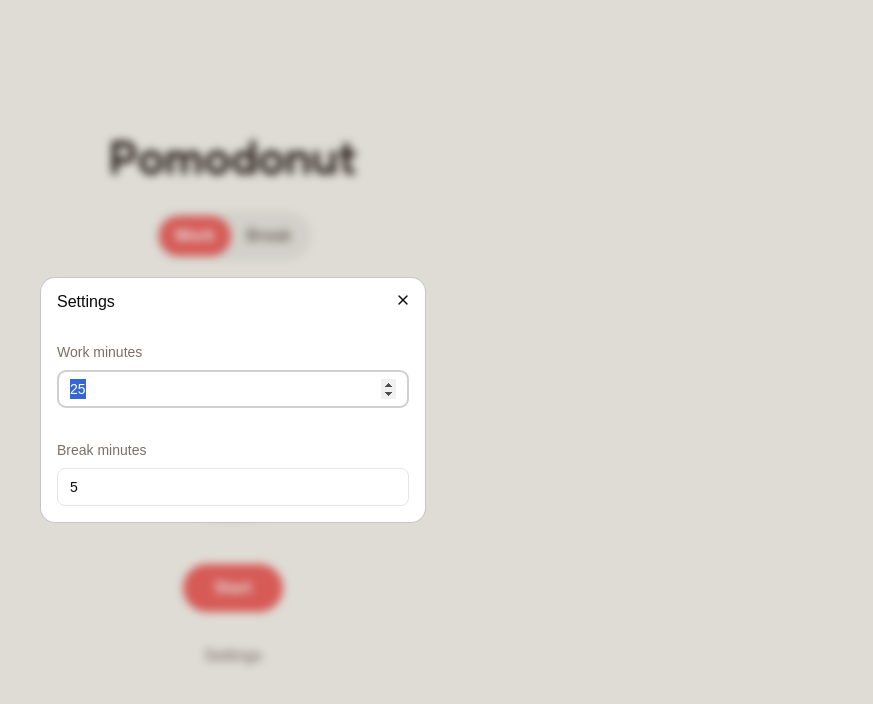
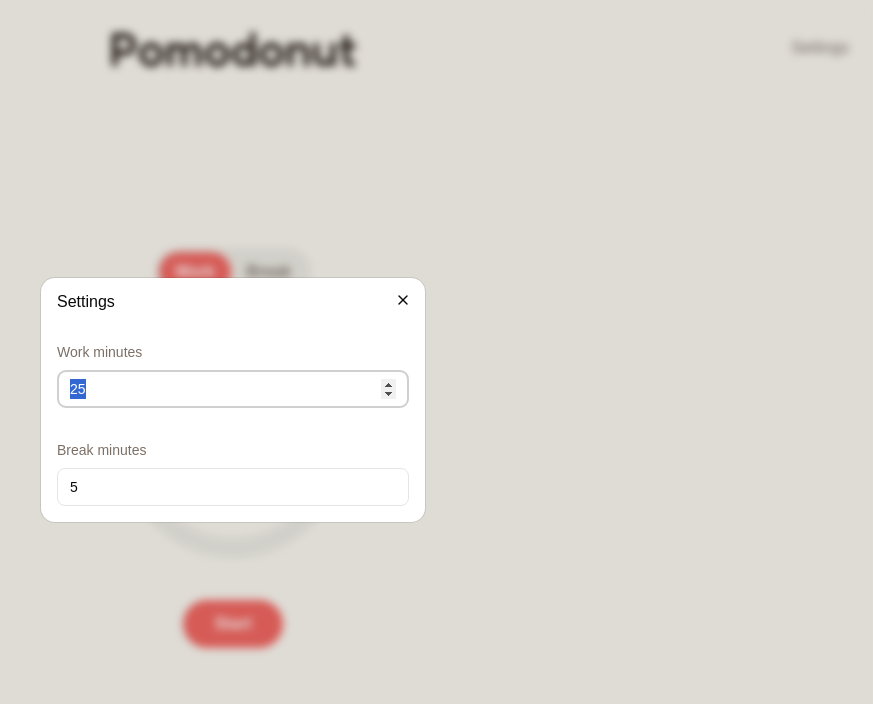
Before and after one commit to tyrbujac/pomodonut-react, a React (Vite) app: page / in a window 1280 px wide. Both pictures are taken after a click on the button "Settings". Shown: the top 704 px of the page, without its empty margins (407-1280 px from the left). Built offline with nearby package versions, Linux system fonts and the light colour scheme.

Commit message:
Animate mode toggle with Framer Motion layoutId

```diff
--- a/src/App.tsx
+++ b/src/App.tsx
@@ -1,15 +1,23 @@
 import { useState, useEffect } from "react";
 import { Dialog, DialogContent, DialogTrigger, DialogTitle } from "@/components/ui/dialog"
+import { motion } from "framer-motion";
 
 function ModeButton({ label, onClick, isActive }: { label: string; onClick: () => void; isActive: boolean }) {
   return (
     <button
       onClick={onClick}
-      className={`px-4 py-2 rounded-full font-semibold transition-colors ${
-        isActive ? "bg-coral text-white" : "text-dim"
-      }`}
+      className="relative px-4 py-2 rounded-full font-semibold cursor-pointer"
     >
+      {isActive && (
+        <motion.div
+          layoutId="toggle-pill"
+          className="absolute inset-0 bg-coral rounded-full"
+          transition={{ type: "spring", stiffness: 300, damping: 30 }}
+        />
+      )}
+      <span className={`relative z-10 ${isActive ? "text-white" : "text-dim"}`}>
         {label}
+      </span>
     </button>
   );
 }
@@ -58,9 +66,39 @@
   }, [workMinutes, breakMinutes]);
 
   return (
-    <div className="min-h-screen bg-bg text-ink flex flex-col items-center justify-center gap-8">
-      <h1 className="text-5xl font-display font-medium">Pomodonut</h1>
+    <div className="min-h-screen bg-bg text-ink flex flex-col">
+      <header className="grid grid-cols-3 items-center p-6">
+        <div />
+        <h1 className="text-5xl font-display font-medium text-center">Pomodonut</h1>
+        <div className="flex justify-end">
+        <Dialog>
+          <DialogTrigger className="text-dim">Settings</DialogTrigger>
+          <DialogContent>
+            <DialogTitle>Settings</DialogTitle>
+            <div className="flex flex-col gap-2 mt-4">
+              <label className="text-sm text-dim">Work minutes</label>
+              <input
+                type="number"
+                value={workMinutes}
+                onChange={(e) => setWorkMinutes(Number(e.target.value))}
+                className="border rounded-md px-3 py-2"
+              />
+            </div>
+            <div className="flex flex-col gap-2 mt-4">
+              <label className="text-sm text-dim">Break minutes</label>
+              <input
+                type="number"
+                value={breakMinutes}
+                onChange={(e) => setBreakMinutes(Number(e.target.value))}
+                className="border rounded-md px-3 py-2"
+              />
+            </div>
+          </DialogContent>
+        </Dialog>
+        </div>
+      </header>
 
+      <main className="flex-1 flex flex-col items-center justify-center gap-8">
         <div className="flex bg-surface rounded-full p-1">
           <ModeButton
             label="Work"
@@ -109,35 +147,11 @@
 
         <button
           onClick={() => setIsRunning((prev) => !prev)}
-        className="px-8 py-3 rounded-full bg-coral text-white font-semibold"
+          className="px-8 py-3 rounded-full bg-coral text-white font-semibold transition-transform hover:scale-105 active:scale-95 cursor-pointer"
         >
           {isRunning ? "Pause" : "Start"}
         </button>
-
-      <Dialog>
-        <DialogTrigger className="text-dim">Settings</DialogTrigger>
-        <DialogContent>
-        <DialogTitle>Settings</DialogTitle>
-        <div className="flex flex-col gap-2 mt-4">
-          <label className="text-sm text-dim">Work minutes</label>
-          <input
-            type="number"
-            value={workMinutes}
-            onChange={(e) => setWorkMinutes(Number(e.target.value))}
-            className="border rounded-md px-3 py-2"
-          />
-        </div>
-        <div className="flex flex-col gap-2 mt-4">
-          <label className="text-sm text-dim">Break minutes</label>
-          <input
-            type="number"
-            value={breakMinutes}
-            onChange={(e) => setBreakMinutes(Number(e.target.value))}
-            className="border rounded-md px-3 py-2"
-          />
-        </div>
-      </DialogContent>
-      </Dialog>
+      </main>
     </div>
   );
 }
```
Lines whose indentation alone changed are shown as unchanged.
